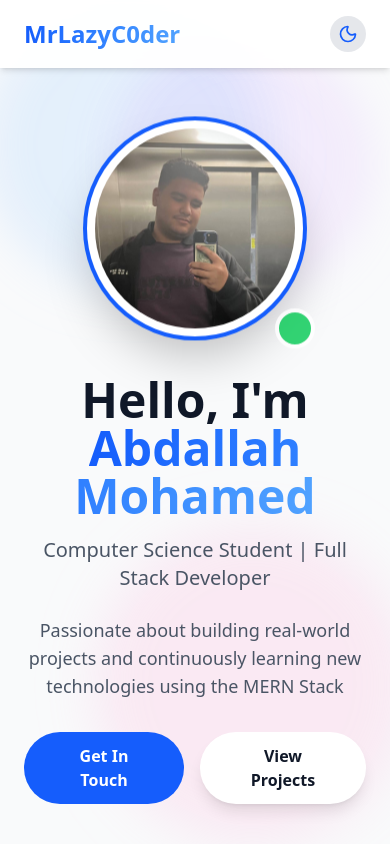
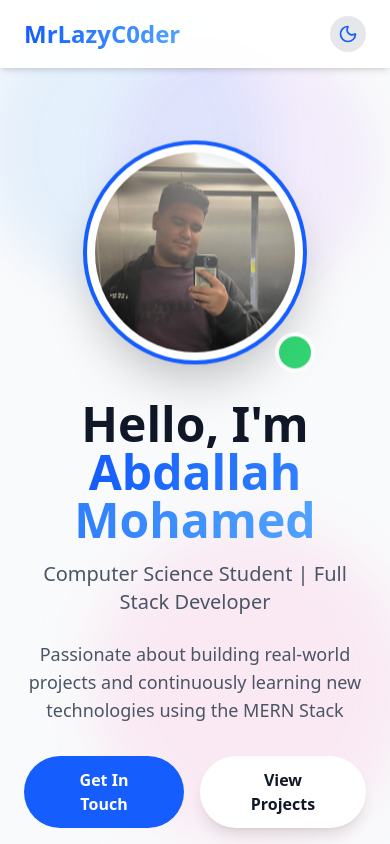
Before and after one commit to MrLazyC0der/ENG_Abdallah, a React (Vite) app: page / in a window 390 px wide. Shown: the top 844 px of the page. Built offline with nearby package versions, Linux system fonts and the light colour scheme.

Commit message:
Update React components

```diff
--- a/src/Portfolio.jsx
+++ b/src/Portfolio.jsx
@@ -237,7 +237,7 @@ export default function Portfolio() {
       {/* Hero Section */}
       <section
         id="home"
-        className="min-h-screen flex items-center justify-center pt-20 px-6 relative"
+        className="min-h-screen flex items-center justify-center pt-32 sm:pt-20 px-6 relative"
       >
         <div className="max-w-4xl text-center">
           <div className="flex justify-center mb-8 animate-scaleIn">
```
